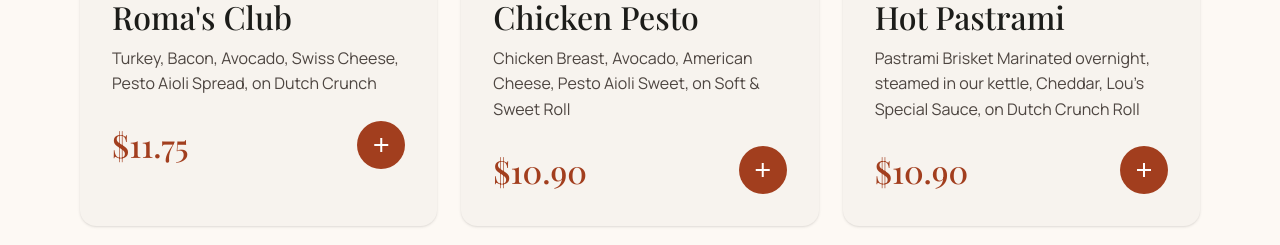
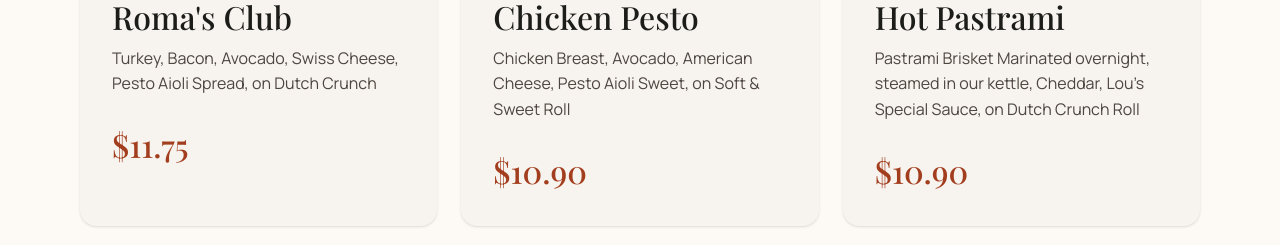
Before and after one commit to iiann-dev/cup-cafe-production, a React (Vite) app: page /contact in a window 1280 px wide. Shown: the part 1520-1765 px from the top of the page. Built offline with nearby package versions, Linux system fonts and the light colour scheme; a web font is replaced by a local one.

Commit message:
chore: remove decorative circle text from Visit Us and plus buttons from featured menu cards

```diff
--- a/src/components/ContactView.tsx
+++ b/src/components/ContactView.tsx
@@ -21,16 +21,6 @@ export default function ContactView() {
             </p>
           </motion.div>
           <motion.div initial={{ opacity: 0 }} animate={{ opacity: 1 }} transition={{ delay: 0.4 }} className="md:col-span-5 relative hidden md:block">
-            <div className="absolute -top-12 -right-12 w-40 h-40 flex items-center justify-center">
-              <svg className="w-full h-full text-secondary/20" viewBox="0 0 100 100">
-                <path d="M 50, 50 m -37, 0 a 37,37 0 1,1 74,0 a 37,37 0 1,1 -74,0" fill="transparent" id="contactCircle" />
-                <text className="font-label-sm text-[8px] uppercase tracking-widest fill-secondary">
-                  <textPath href="#contactCircle">• Fresh Daily • Handcrafted with Love • Lou's Special Sauce •</textPath>
-                </text>
-              </svg>
-              <span className="material-symbols-outlined absolute text-secondary text-3xl">favorite</span>
-            </div>
-          </motion.div>
         </div>
       </section>
 
--- a/src/components/HomeView.tsx
+++ b/src/components/HomeView.tsx
@@ -317,9 +317,7 @@ export default function HomeView({ onNavigate }: Props) {
                 <p className="font-body-md text-body-md text-on-surface-variant mb-6">{item.description}</p>
                 <div className="flex items-center justify-between">
                   <span className="font-headline-md text-headline-md text-secondary">{item.price}</span>
-                  <button className="w-12 h-12 rounded-full bg-secondary text-on-secondary flex items-center justify-center hover:scale-110 transition-transform">
-                    <span className="material-symbols-outlined">add</span>
-                  </button>
+                  <div className="w-12 h-12"></div>
                 </div>
               </div>
             </motion.div>
```
